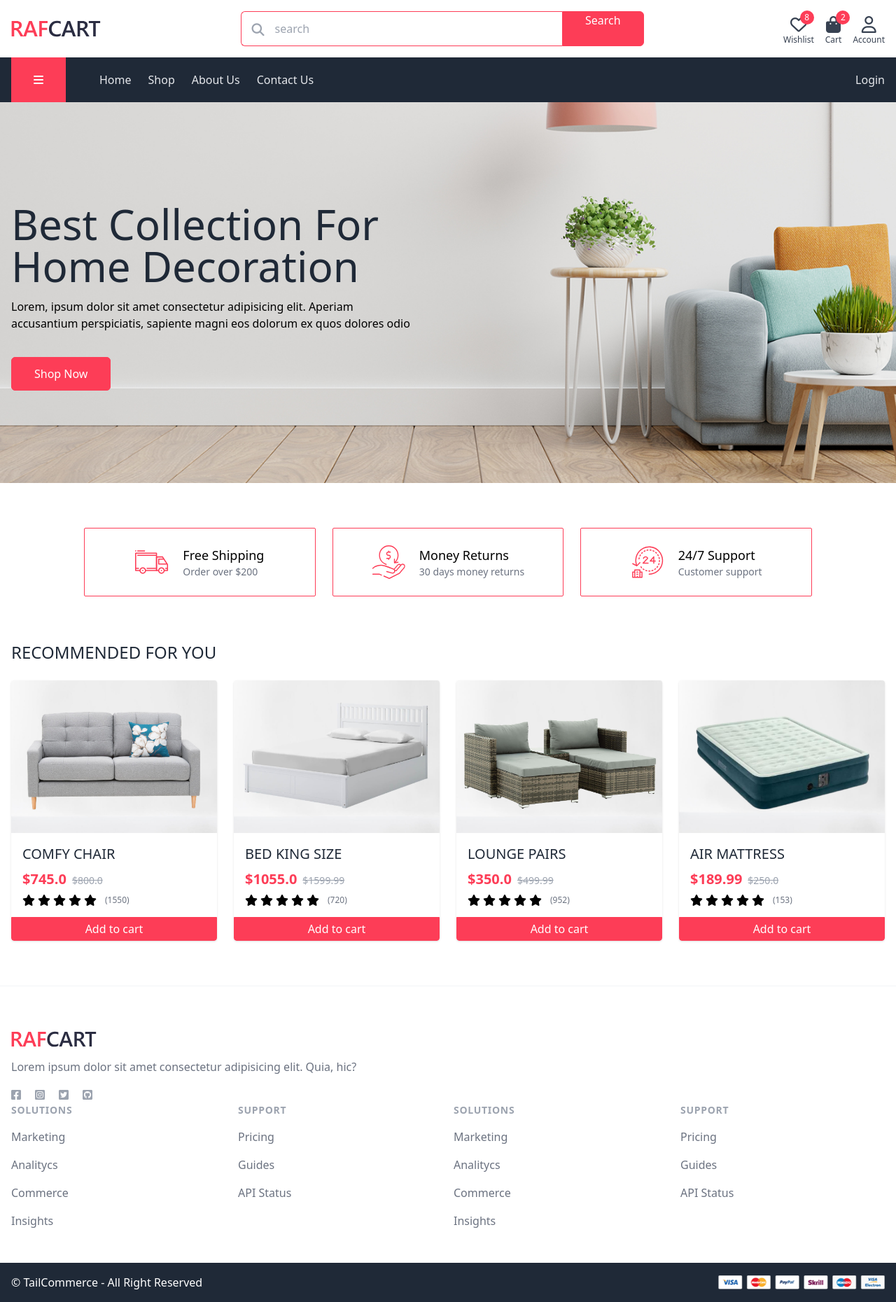
After one commit to PyHAT-stack/web-async-patterns, a Django app: page /jinja in a window 1280 px wide. The commit adds this page. Shown: the whole page at 70% size. Run offline with Django 4.2, Linux system fonts and the light colour scheme; some libraries are stand-ins or nearby versions.

Commit message:
Add jinja streaming option

```diff
--- a/home/templates/chooser.html
+++ b/home/templates/chooser.html
@@ -3,6 +3,7 @@
 <ul>
   <li><a href="/stream">via stream</a></li>
   <li><a href="/via-sse">via sse</a></li>
+  <li><a href="/jinja">via jinja</a></li>
 </ul>
 </body>
 </html>
--- /dev/null
+++ b/jinja/_item.html
@@ -0,0 +1,40 @@
+<div class="bg-white shadow rounded overflow-hidden group item">
+    <div class="relative">
+      <img src="/static/images/products/{{ recommendation.img }}" alt="product 1" class="w-full aspect-[27/20]">
+      <div class="absolute inset-0 bg-black bg-opacity-40 flex items-center
+                    justify-center gap-2 opacity-0 group-hover:opacity-100 transition">
+        <a href="#"
+           class="text-white text-lg w-9 h-8 rounded-full bg-primary flex items-center justify-center hover:bg-gray-800 transition"
+           title="view product">
+          <i class="fa-solid fa-magnifying-glass"></i>
+        </a>
+        <a href="#"
+           class="text-white text-lg w-9 h-8 rounded-full bg-primary flex items-center justify-center hover:bg-gray-800 transition"
+           title="add to wishlist">
+          <i class="fa-solid fa-heart"></i>
+        </a>
+      </div>
+    </div>
+    <div class="pt-4 pb-3 px-4">
+      <a href="#">
+        <h4 class="uppercase font-medium text-xl mb-2 text-gray-800 hover:text-primary transition">{{ recommendation.name }}</h4>
+      </a>
+      <div class="flex items-baseline mb-1 space-x-2">
+        <p class="text-xl text-primary font-semibold">${{ recommendation.discount_price  }}</p>
+        <p class="text-sm text-gray-400 line-through">${{ recommendation.normal_price }}
+      </div>
+      <div class="flex items-center">
+        <div class="flex gap-1 text-sm-yellow-400">
+          <span><i class="fa-solid fa-star"></i></span>
+          <span><i class="fa-solid fa-star"></i></span>
+          <span><i class="fa-solid fa-star"></i></span>
+          <span><i class="fa-solid fa-star"></i></span>
+          <span><i class="fa-solid fa-star"></i></span>
+        </div>
+        <div class="text-xs text-gray-500 ml-3">({{ recommendation.review_count }})</div>
+      </div>
+    </div>
+    <a href="#"
+       class="block w-full py-1 text-center text-white bg-primary border border-primary rounded-b hover:bg-transparent hover:text-primary transition">Add
+      to cart</a>
+  </div>
--- /dev/null
+++ b/jinja/home.html
@@ -0,0 +1,63 @@
+{% extends "shell.html" %}
+
+{% block main %}
+
+  <!-- banner -->
+  <div class="bg-cover bg-no-repeat bg-center py-36" style="background-image: url('/static/images/banner-bg.jpg');">
+    <div class="container">
+      <h1 class="text-6xl text-gray-800 font-medium mb-4 capitalize">
+        best collection for <br> home decoration
+      </h1>
+      <p>Lorem, ipsum dolor sit amet consectetur adipisicing elit. Aperiam <br>
+        accusantium perspiciatis, sapiente
+        magni eos dolorum ex quos dolores odio</p>
+      <div class="mt-12">
+        <a href="#" class="bg-primary border border-primary text-white px-8 py-3 font-medium
+                    rounded-md hover:bg-transparent hover:text-primary">Shop Now</a>
+      </div>
+    </div>
+  </div>
+  <!-- ./banner -->
+
+  <!-- features -->
+  <div class="container py-16">
+    <div class="w-10/12 grid grid-cols-1 md:grid-cols-3 gap-6 mx-auto justify-center">
+      <div class="border border-primary rounded-sm px-3 py-6 flex justify-center items-center gap-5">
+        <img src="/static/images/icons/delivery-van.svg" alt="Delivery" class="w-12 h-12 object-contain">
+        <div>
+          <h4 class="font-medium capitalize text-lg">Free Shipping</h4>
+          <p class="text-gray-500 text-sm">Order over $200</p>
+        </div>
+      </div>
+      <div class="border border-primary rounded-sm px-3 py-6 flex justify-center items-center gap-5">
+        <img src="/static/images/icons/money-back.svg" alt="Delivery" class="w-12 h-12 object-contain">
+        <div>
+          <h4 class="font-medium capitalize text-lg">Money Returns</h4>
+          <p class="text-gray-500 text-sm">30 days money returns</p>
+        </div>
+      </div>
+      <div class="border border-primary rounded-sm px-3 py-6 flex justify-center items-center gap-5">
+        <img src="/static/images/icons/service-hours.svg" alt="Delivery" class="w-12 h-12 object-contain">
+        <div>
+          <h4 class="font-medium capitalize text-lg">24/7 Support</h4>
+          <p class="text-gray-500 text-sm">Customer support</p>
+        </div>
+      </div>
+    </div>
+  </div>
+  <!-- ./features -->
+
+  <!-- product -->
+  <div class="container pb-16">
+    <h2 class="text-2xl font-medium text-gray-800 uppercase mb-6">recommended for you</h2>
+    <div class="grid grid-cols-2 md:grid-cols-4 gap-6 skeleton min-h-[325px]">
+{#    <span class="text-8xl">{{ recommendations }}</span>#}
+      {% for recommendation in recommendations %}
+      	{% include '_item.html' %}
+      {% endfor %}
+      <!-- --- stream products --- -->
+    </div>
+  </div>
+  <!-- ./product -->
+
+{% endblock %}
--- /dev/null
+++ b/jinja/shell.html
@@ -0,0 +1,322 @@
+<!DOCTYPE html>
+<html lang="en">
+
+<head>
+  <meta charset="UTF-8">
+  <meta http-equiv="X-UA-Compatible" content="IE=edge">
+  <meta name="viewport" content="width=device-width, initial-scale=1.0">
+  <title>Example Stream</title>
+  <script src="https://cdn.tailwindcss.com"></script>
+  <link rel="stylesheet" href="https://cdnjs.cloudflare.com/ajax/libs/font-awesome/6.4.0/css/all.min.css"
+        integrity="sha512-iecdLmaskl7CVkqkXNQ/ZH/XLlvWZOJyj7Yy7tcenmpD1ypASozpmT/E0iPtmFIB46ZmdtAc9eNBvH0H/ZpiBw=="
+        crossorigin="anonymous" referrerpolicy="no-referrer"/>
+  <link rel="shortcut icon" href="/static/images/favicon/favicon.ico" type="image/x-icon">
+
+  <link rel="preconnect" href="https://fonts.googleapis.com">
+  <link rel="preconnect" href="https://fonts.gstatic.com" crossorigin>
+  <link
+    href="https://fonts.googleapis.com/css2?family=Poppins:wght@400;500;600;700&family=Roboto:wght@400;500;700&display=swap"
+    rel="stylesheet">
+
+  <script>
+    tailwind.config = {
+      theme: {
+        screen: {
+          sm: "576px",
+          md: "768px",
+          lg: "992px",
+          xl: "1200px",
+        },
+        container: {
+          center: true,
+          padding: "1rem",
+        },
+        extend: {
+          fontFamily: {
+            poppins: ["Poppins", "sans-serif"],
+            roboto: ["Roboto", "sans-serif"],
+          },
+          colors: {
+            primary: "#fd3d57",
+          }
+        }
+      }
+    }
+  </script>
+  <style>
+    .skeleton:not(:has(.item +.item +.item +.item ))::before {
+      /* A faded white bar scrubbing across the skeleton */
+      content: '';
+      position: absolute;
+      height: 100%;
+      width: 3rem;
+      background: linear-gradient(90deg, rgba(255, 255, 255, 0) 10%, rgba(255, 255, 255, 0.5), rgba(255, 255, 255, 0));
+      animation: shimmer 2.5s linear infinite;
+    }
+
+    @keyframes shimmer {
+      0% {
+        transform: translateX(-100%)
+      }
+      100% {
+        transform: translateX(100vw)
+      }
+    }
+
+    .skeleton:not(:has(.item + .item + .item + .item)) {
+    {#.skeleton {#}
+      position: relative;
+      background-repeat: no-repeat;
+      {#background-repeat: repeat-x;#}
+      background-image:
+        linear-gradient(#eee 0, #dfe1e1 95%),
+        {#linear-gradient(#aaa 50%, transparent 0),#}
+        linear-gradient(#eee 0, #dfe1e1 95%),
+        linear-gradient(#eee 0, #dfe1e1 95%),
+        linear-gradient(#eee 0, #dfe1e1 95%),
+        linear-gradient(#f9f9f9 0, #fefefe 95%),
+        linear-gradient(#f9f9f9 0, #fefefe 95%),
+        linear-gradient(#f9f9f9 0, #fefefe 95%),
+        linear-gradient(#f9f9f9 0, #fefefe 95%);
+      background-size:
+        22% 52.6%,
+        {#19% 2em,#}
+        22% 52.6%,
+        22% 51.6%,
+        22% 52.6%,
+        22% 100%,
+        22% 100%,
+        22% 100%,
+        22% 100%;
+      background-position:
+        left top,
+        {#left 1em top 66%,#}
+        left 33.4% top,
+        left 66.8% top,
+        left 100% top,
+        left top,
+        left 33.4% top,
+        left 66.8% top,
+        left 100% top;
+    }
+/*
+    {# nothing loaded #}
+    .skeleton:not(:has(.item)) {
+      outline: 2px solid #bada55;
+    }
+
+    {# one loaded #}
+    .skeleton:has(.item) {
+      outline: 2px solid yellow;
+    }
+
+    {# two loaded #}
+    .skeleton:has(.item + .item) {
+      outline: 2px solid red;
+    }
+
+    {# three loaded #}
+    .skeleton:has(.item + .item + .item) {
+      outline: 2px solid darkgreen;
+    }
+
+    {# four loaded #}
+    .skeleton:has(.item + .item + .item + .item) {
+      outline: none;
+    }
+*/
+  </style>
+
+</head>
+
+<body>
+<!-- header -->
+<header class="py-4 shadow-sm bg-white">
+  <div class="container flex items-center justify-between">
+    <a href="/">
+      <img src="/static/images/logo.svg" alt="Logo" class="w-32">
+    </a>
+
+    <div class="w-full max-w-xl relative flex">
+                <span class="absolute left-4 top-3 text-lg text-gray-400">
+                    <i class="fa-solid fa-magnifying-glass"></i>
+                </span>
+      <input type="text" name="search" id="search"
+             class="w-full border border-primary border-r-0 pl-12 py-3 pr-3 rounded-l-md focus:outline-none hidden md:flex"
+             placeholder="search">
+      <button
+        class="bg-primary border border-primary text-white px-8 rounded-r-md hover:bg-transparent hover:text-primary transition hidden md:flex">
+        Search
+      </button>
+    </div>
+
+    <div class="flex items-center space-x-4">
+      <a href="#" class="text-center text-gray-700 hover:text-primary transition relative">
+        <div class="text-2xl">
+          <i class="fa-regular fa-heart"></i>
+        </div>
+        <div class="text-xs leading-3">Wishlist</div>
+        <div
+          class="absolute right-0 -top-1 w-5 h-5 rounded-full flex items-center justify-center bg-primary text-white text-xs">
+          8
+        </div>
+      </a>
+      <a href="#" class="text-center text-gray-700 hover:text-primary transition relative">
+        <div class="text-2xl">
+          <i class="fa-solid fa-bag-shopping"></i>
+        </div>
+        <div class="text-xs leading-3">Cart</div>
+        <div
+          class="absolute -right-3 -top-1 w-5 h-5 rounded-full flex items-center justify-center bg-primary text-white text-xs">
+          2
+        </div>
+      </a>
+      <a href="#" class="text-center text-gray-700 hover:text-primary transition relative">
+        <div class="text-2xl">
+          <i class="fa-regular fa-user"></i>
+        </div>
+        <div class="text-xs leading-3">Account</div>
+      </a>
+    </div>
+  </div>
+</header>
+<!-- ./header -->
+
+<!-- navbar -->
+<nav class="bg-gray-800">
+  <div class="container flex">
+    <div class="px-8 py-4 bg-primary md:flex items-center cursor-pointer relative group hidden">
+                <span class="text-white">
+                    <i class="fa-solid fa-bars"></i>
+                </span>
+      <span class="capitalize ml-2 text-white hidden">All Categories</span>
+
+      <!-- dropdown -->
+      <div
+        class="absolute w-full left-0 top-full bg-white shadow-md py-3 divide-y divide-gray-300 divide-dashed opacity-0 group-hover:opacity-100 transition duration-300 invisible group-hover:visible">
+        <a href="#" class="flex items-center px-6 py-3 hover:bg-gray-100 transition">
+          <img src="/static/images/icons/sofa.svg" alt="sofa" class="w-5 h-5 object-contain">
+          <span class="ml-6 text-gray-600 text-sm">Sofa</span>
+        </a>
+        <a href="#" class="flex items-center px-6 py-3 hover:bg-gray-100 transition">
+          <img src="/static/images/icons/terrace.svg" alt="terrace" class="w-5 h-5 object-contain">
+          <span class="ml-6 text-gray-600 text-sm">Terarce</span>
+        </a>
+        <a href="#" class="flex items-center px-6 py-3 hover:bg-gray-100 transition">
+          <img src="/static/images/icons/bed.svg" alt="bed" class="w-5 h-5 object-contain">
+          <span class="ml-6 text-gray-600 text-sm">Bed</span>
+        </a>
+        <a href="#" class="flex items-center px-6 py-3 hover:bg-gray-100 transition">
+          <img src="/static/images/icons/office.svg" alt="office" class="w-5 h-5 object-contain">
+          <span class="ml-6 text-gray-600 text-sm">office</span>
+        </a>
+        <a href="#" class="flex items-center px-6 py-3 hover:bg-gray-100 transition">
+          <img src="/static/images/icons/outdoor-cafe.svg" alt="outdoor" class="w-5 h-5 object-contain">
+          <span class="ml-6 text-gray-600 text-sm">Outdoor</span>
+        </a>
+        <a href="#" class="flex items-center px-6 py-3 hover:bg-gray-100 transition">
+          <img src="/static/images/icons/bed-2.svg" alt="Mattress" class="w-5 h-5 object-contain">
+          <span class="ml-6 text-gray-600 text-sm">Mattress</span>
+        </a>
+      </div>
+    </div>
+
+    <div class="flex items-center justify-between flex-grow md:pl-12 py-5">
+      <div class="flex items-center space-x-6 capitalize">
+        <a href="/" class="text-gray-200 hover:text-white transition">Home</a>
+        <a href="#" class="text-gray-200 hover:text-white transition">Shop</a>
+        <a href="#" class="text-gray-200 hover:text-white transition">About us</a>
+        <a href="#" class="text-gray-200 hover:text-white transition">Contact us</a>
+      </div>
+      <a href="#" class="text-gray-200 hover:text-white transition">Login</a>
+    </div>
+  </div>
+</nav>
+<!-- ./navbar -->
+
+{% block main %} {% endblock %}
+
+<!-- footer -->
+<footer class="bg-white pt-16 pb-12 border-t border-gray-100">
+  <div class="container grid grid-cols-1 ">
+    <div class="col-span-1 space-y-4">
+      <img src="/static/images/logo.svg" alt="logo" class="w-30">
+      <div class="mr-2">
+        <p class="text-gray-500">
+          Lorem ipsum dolor sit amet consectetur adipisicing elit. Quia, hic?
+        </p>
+      </div>
+      <div class="flex space-x-5">
+        <a href="#" class="text-gray-400 hover:text-gray-500"><i
+          class="fa-brands fa-facebook-square"></i></a>
+        <a href="#" class="text-gray-400 hover:text-gray-500"><i
+          class="fa-brands fa-instagram-square"></i></a>
+        <a href="#" class="text-gray-400 hover:text-gray-500"><i
+          class="fa-brands fa-twitter-square"></i></a>
+        <a href="#" class="text-gray-400 hover:text-gray-500">
+          <i class="fa-brands fa-github-square"></i>
+        </a>
+      </div>
+    </div>
+
+    <div class="col-span-2 grid grid-cols-2 gap-4">
+      <div class="grid grid-cols-2 gap-4 md:gap-8">
+        <div>
+          <h3 class="text-sm font-semibold text-gray-400 uppercase tracking-wider">Solutions</h3>
+          <div class="mt-4 space-y-4">
+            <a href="#" class="text-base text-gray-500 hover:text-gray-900 block">Marketing</a>
+            <a href="#" class="text-base text-gray-500 hover:text-gray-900 block">Analitycs</a>
+            <a href="#" class="text-base text-gray-500 hover:text-gray-900 block">Commerce</a>
+            <a href="#" class="text-base text-gray-500 hover:text-gray-900 block">Insights</a>
+          </div>
+        </div>
+
+        <div>
+          <h3 class="text-sm font-semibold text-gray-400 uppercase tracking-wider">Support</h3>
+          <div class="mt-4 space-y-4">
+            <a href="#" class="text-base text-gray-500 hover:text-gray-900 block">Pricing</a>
+            <!-- <a href="#" class="text-base text-gray-500 hover:text-gray-900 block">Documentation</a> -->
+            <a href="#" class="text-base text-gray-500 hover:text-gray-900 block">Guides</a>
+            <a href="#" class="text-base text-gray-500 hover:text-gray-900 block">API Status</a>
+          </div>
+        </div>
+      </div>
+      <div class="grid grid-cols-2 gap-8">
+        <div>
+          <h3 class="text-sm font-semibold text-gray-400 uppercase tracking-wider">Solutions</h3>
+          <div class="mt-4 space-y-4">
+            <a href="#" class="text-base text-gray-500 hover:text-gray-900 block">Marketing</a>
+            <a href="#" class="text-base text-gray-500 hover:text-gray-900 block">Analitycs</a>
+            <a href="#" class="text-base text-gray-500 hover:text-gray-900 block">Commerce</a>
+            <a href="#" class="text-base text-gray-500 hover:text-gray-900 block">Insights</a>
+          </div>
+        </div>
+
+        <div>
+          <h3 class="text-sm font-semibold text-gray-400 uppercase tracking-wider">Support</h3>
+          <div class="mt-4 space-y-4">
+            <a href="#" class="text-base text-gray-500 hover:text-gray-900 block">Pricing</a>
+            <!-- <a href="#" class="text-base text-gray-500 hover:text-gray-900 block">Documentation</a> -->
+            <a href="#" class="text-base text-gray-500 hover:text-gray-900 block">Guides</a>
+            <a href="#" class="text-base text-gray-500 hover:text-gray-900 block">API Status</a>
+          </div>
+        </div>
+      </div>
+    </div>
+  </div>
+</footer>
+<!-- ./footer -->
+
+<!-- copyright -->
+<div class="bg-gray-800 py-4">
+  <div class="container flex items-center justify-between">
+    <p class="text-white">&copy; TailCommerce - All Right Reserved</p>
+    <div>
+      <img src="/static/images/methods.png" alt="methods" class="h-5">
+    </div>
+  </div>
+</div>
+<!-- ./copyright -->
+</body>
+
+</html>
--- a/requirements.txt
+++ b/requirements.txt
@@ -2,7 +2,7 @@
 # This file is autogenerated by pip-compile with Python 3.11
 # by the following command:
 #
-#    pip-compile --resolver=backtracking requirements.in
+#    pip-compile requirements.in
 #
 asgiref==3.6.0
     # via django
@@ -12,6 +12,10 @@ django==4.2.1
     # via -r requirements.in
 h11==0.14.0
     # via uvicorn
+jinja2==3.1.2
+    # via -r requirements.in
+markupsafe==2.1.3
+    # via jinja2
 sqlparse==0.4.4
     # via django
 uvicorn==0.22.0
--- a/stream/urls.py
+++ b/stream/urls.py
@@ -21,10 +21,12 @@ from django.urls import path
 import home.views
 import home.views.stream
 import home.views.sse
+import home.views.gin
 
 urlpatterns = [
     path('', home.views.chooser),
     path('stream', home.views.stream.index, name='index'),
     path('via-sse', home.views.sse.index, name='index_sse'),
     path('recommend-sse', home.views.sse.handle_sse, name='index_sse'),
+    path('jinja', home.views.gin.index, name='index_jinja'),
 ] + static(settings.STATIC_URL, document_root=settings.STATIC_ROOT)
```
Also changed, not shown: home/views/gin.py (added, +18 -0 lines), stream/settings.py (+12 -1 lines), 1 other file.
